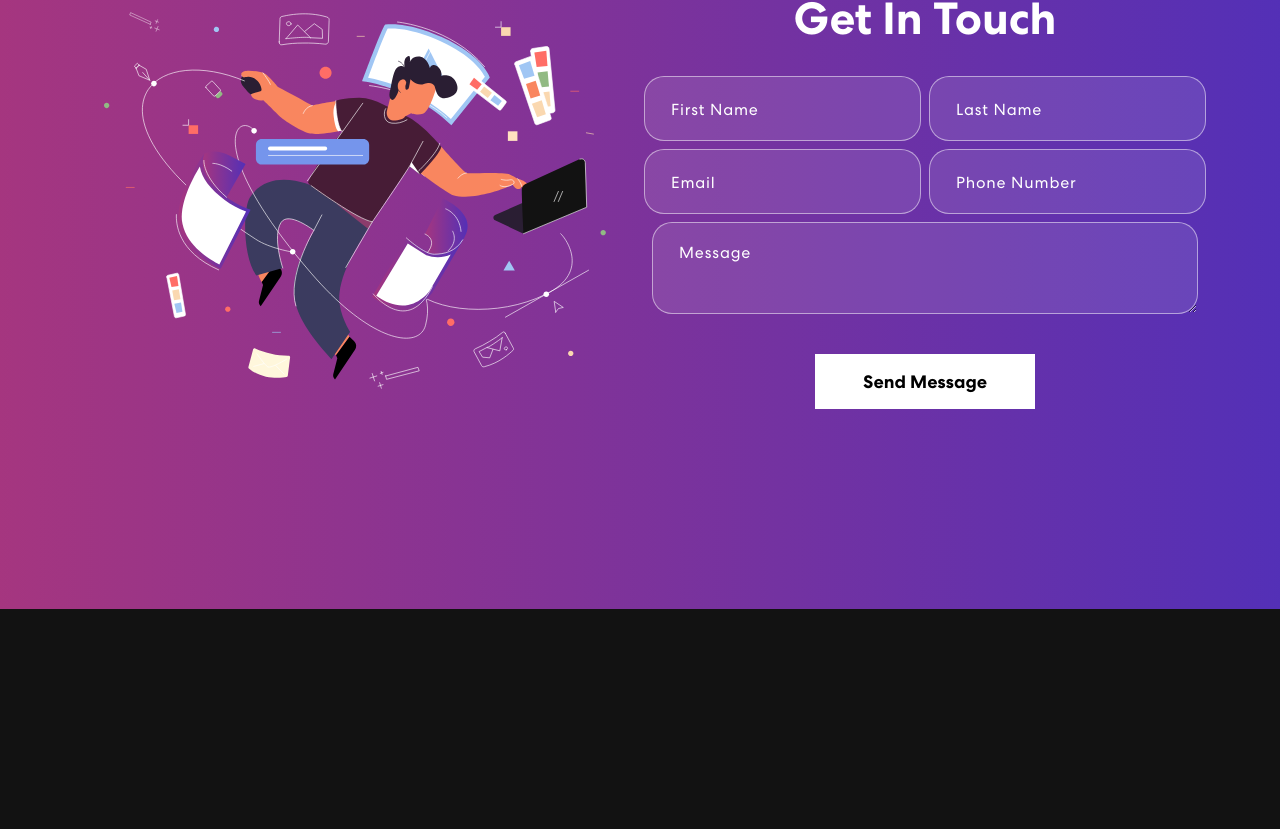
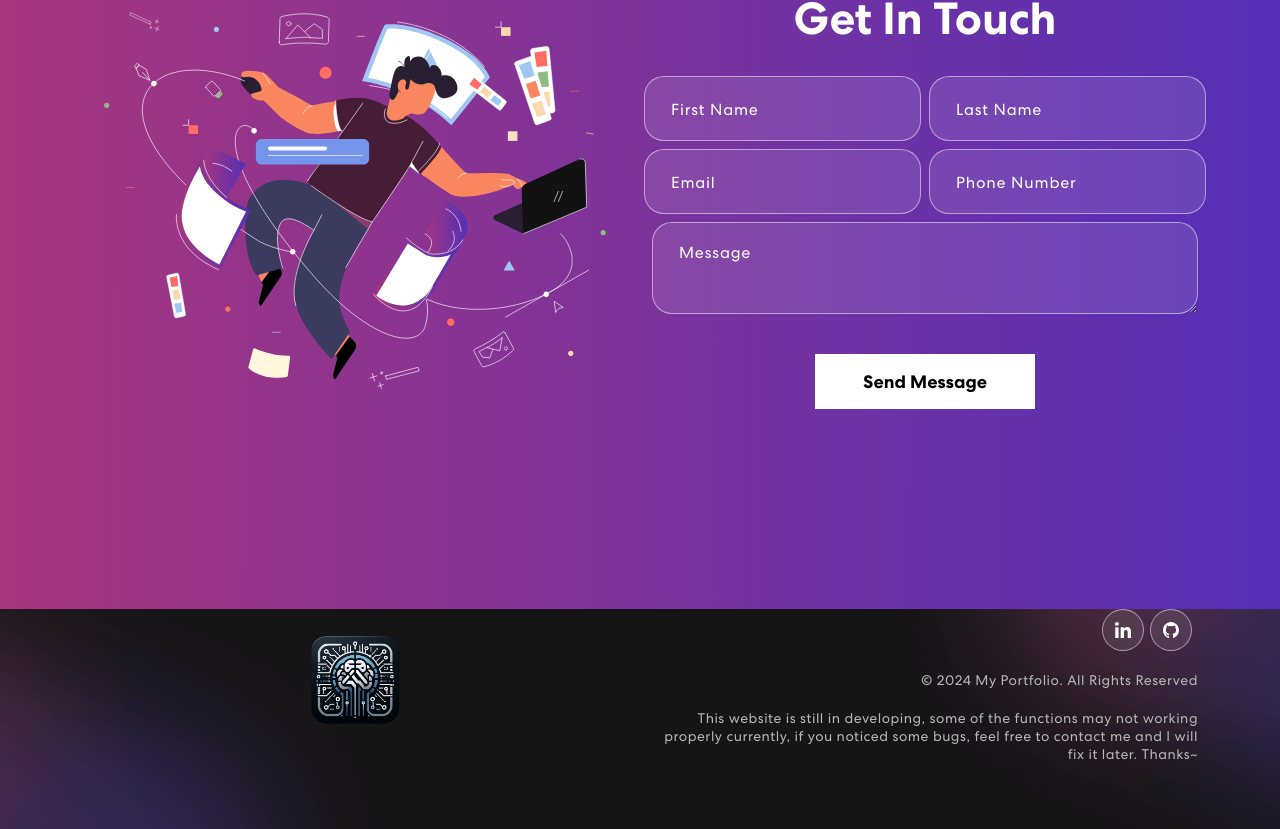
Before and after one commit to lpy5618/MyPortfolio, a React (Create React App) app in the folder myportfolio/: page / in a window 1280 px wide. Shown: the part 1947-2776 px from the top of the page. Before the commit the page ends 2556 px from the top, so only its background shows below. Built offline with nearby package versions, Linux system fonts and the light colour scheme.

Commit message:
footer finished

```diff
--- a/myportfolio/src/App.css
+++ b/myportfolio/src/App.css
@@ -558,6 +558,87 @@
 .contact form button:hover::before {
   width: 100%;
 }
+
+/*Footer CSS*/
+.footer {
+  padding: 0 0 50px 0;
+  background-image: url('./assets/img/footer-bg.png');
+  background-position: center center;
+  background-size: cover;
+  background-repeat: no-repeat;
+}
+.newsletter-bx {
+  background: #FFFFFF;
+  border-radius: 55px;
+  color: #121212;
+  padding: 85px 125px;
+  margin-bottom: 80px;
+  margin-top: -122px;
+}
+.newsletter-bx h3 {
+  font-weight: 700;
+  letter-spacing: 0.5px;
+  line-height: 1.2em;
+}
+.new-email-bx {
+  background: #fff;
+  padding: 5px;
+  border-radius: 20px;
+  position: relative;
+  z-index: 0;
+  display: flex;
+  align-items: center;
+}
+.new-email-bx::before {
+  content: "";
+  background: linear-gradient(90.21deg, #AA367C -5.91%, #4A2FBD 111.58%);
+  border-radius: 20px;
+  position: absolute;
+  z-index: -1;
+  top: -1px;
+  left: -1px;
+  bottom: -1px;
+  right: -1px;
+}
+.new-email-bx::after {
+  content: "";
+  background: #fff;
+  border-radius: 20px;
+  position: absolute;
+  z-index: -1;
+  top: 0;
+  left: 0;
+  bottom: 0;
+  right: 0;
+}
+.new-email-bx input {
+  width: 100%;
+  color: #121212;
+  font-weight: 500;
+  background: transparent;
+  border: 0;
+  padding: 0 15px;
+}
+.new-email-bx button {
+  background: linear-gradient(90.21deg, #AA367C -5.91%, #4A2FBD 111.58%);
+  padding: 20px 65px;
+  color: #fff;
+  font-weight: 500;
+  letter-spacing: 0.5px;
+  border-radius: 18px;
+}
+.footer img {
+  width: 26%;
+}
+.footer p {
+  font-weight: 400;
+  font-size: 14px;
+  color: #B8B8B8;
+  letter-spacing: 0.5px;
+  margin-top: 20px;
+}
+
+
 .App {
   text-align: center;
 }
--- a/myportfolio/src/App.js
+++ b/myportfolio/src/App.js
@@ -4,6 +4,7 @@
 import { Skills } from './components/Skills';
 import { Projects } from './components/Projects';
 import { Contact } from './components/Contact';
+import { Footer } from './components/Footer';
 import 'bootstrap/dist/css/bootstrap.min.css';
 function App() {
   return (
@@ -13,6 +14,7 @@
       <Skills />
       <Projects />
       <Contact />
+      <Footer />
     </div>
   );
 }
--- /dev/null
+++ b/myportfolio/src/components/Footer.js
@@ -0,0 +1,26 @@
+import { Container, Row, Col } from 'react-bootstrap';
+import logo from '../assets/img/logo.png';
+import navIcon1 from '../assets/img/nav-icon1.svg';
+import navIcon2 from '../assets/img/nav-icon2.svg';
+
+export const Footer = () => {
+    return (
+        <footer className="footer">
+            <Container>
+                <Row className="align-item-center">
+                    <Col sm={6}>
+                        <img src={logo} alt="Logo" />
+                    </Col>
+                    <Col sm={6} className='text-center text-sm-end'>
+                        <div className='social-icon'>
+                            <a href="https://www.linkedin.com/in/puyuli/"><img src={navIcon1} alt="" /></a>
+                            <a href="https://github.com/lpy5618"><img src={navIcon2} alt="" /></a>
+                        </div>
+                        <p>© 2024 My Portfolio. All Rights Reserved</p>
+                        <p>This website is still in developing, some of the functions may not working properly currently, if you noticed some bugs, feel free to contact me and I will fix it later. Thanks~</p>
+                    </Col>
+                </Row>
+            </Container>
+        </footer>
+    )
+}
```
